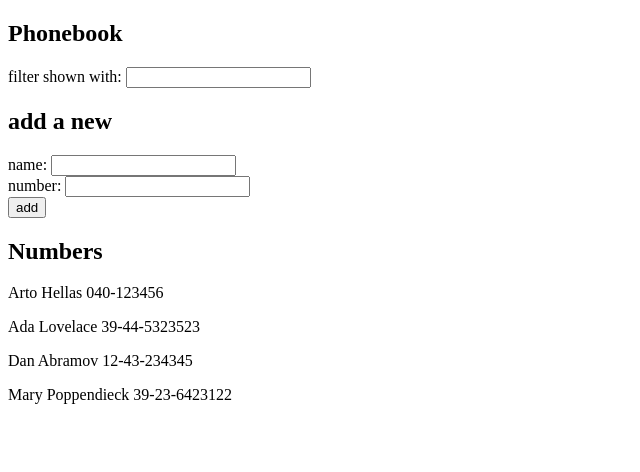
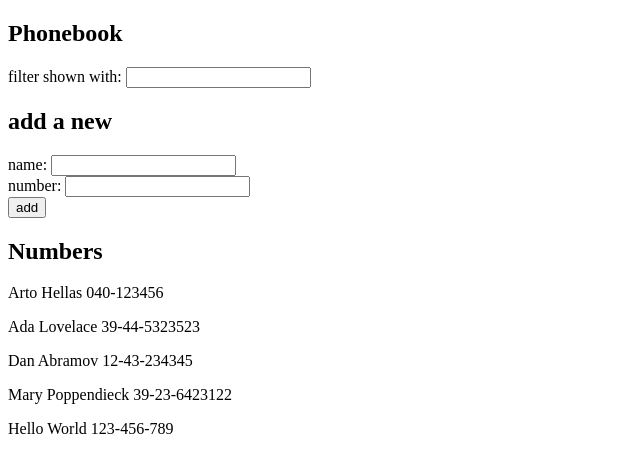
Before and after one commit to anniina-aarnio/fullstack_MOOC, a React (Create React App) app in the folder osa2/puhelinluettelo/: page / in a window 1280 px wide. Shown: the top 472 px of the page, without its empty margins (0-640 px from the left). Built offline with nearby package versions, Linux system fonts and the light colour scheme; data requests are answered from the project's data file.

Commit message:
osa2 2.11 lisätty persons haku axios:n avulla palvelimelta

```diff
--- a/osa2/puhelinluettelo/db.json
+++ b/osa2/puhelinluettelo/db.json
@@ -19,6 +19,11 @@
         "name": "Mary Poppendieck",
         "number": "39-23-6423122",
         "id": 4
+      },
+      {
+        "name": "Hello World",
+        "number": "123-456-789",
+        "id": 5
       }
     ]
   }
--- a/osa2/puhelinluettelo/package.json
+++ b/osa2/puhelinluettelo/package.json
@@ -6,6 +6,7 @@
     "@testing-library/jest-dom": "^5.16.5",
     "@testing-library/react": "^13.4.0",
     "@testing-library/user-event": "^13.5.0",
+    "axios": "^1.2.3",
     "react": "^18.2.0",
     "react-dom": "^18.2.0",
     "react-scripts": "5.0.1",
--- a/osa2/puhelinluettelo/src/App.js
+++ b/osa2/puhelinluettelo/src/App.js
@@ -1,18 +1,24 @@
-import { useState } from 'react'
+import { useState, useEffect } from 'react'
+import axios from 'axios'
 import Filter from './components/Filter'
 import PersonForm from './components/PersonForm'
 import Persons from './components/Persons'
 
 const App = () => {
-  const [persons, setPersons] = useState([
-    { name: 'Arto Hellas', number: '040-123456' },
-    { name: 'Ada Lovelace', number: '39-44-5323523' },
-    { name: 'Dan Abramov', number: '12-43-234345' },
-    { name: 'Mary Poppendieck', number: '39-23-6423122' }
-  ])
+  const [persons, setPersons] = useState([])
   const [filter, setFilter] = useState('')
   const [newName, setNewName] = useState('')
   const [newNumber, setNewNumber] = useState('')
+
+  const hook = () => {
+    axios
+      .get('http://localhost:3001/persons')
+      .then(response => {
+        setPersons(response.data)
+      })
+  }
+
+  useEffect(hook, [])
 
   const handleClick = (e) => {
     e.preventDefault()
```
Also changed, not shown: 1 other file (tests, documents, lock files or other folders).
